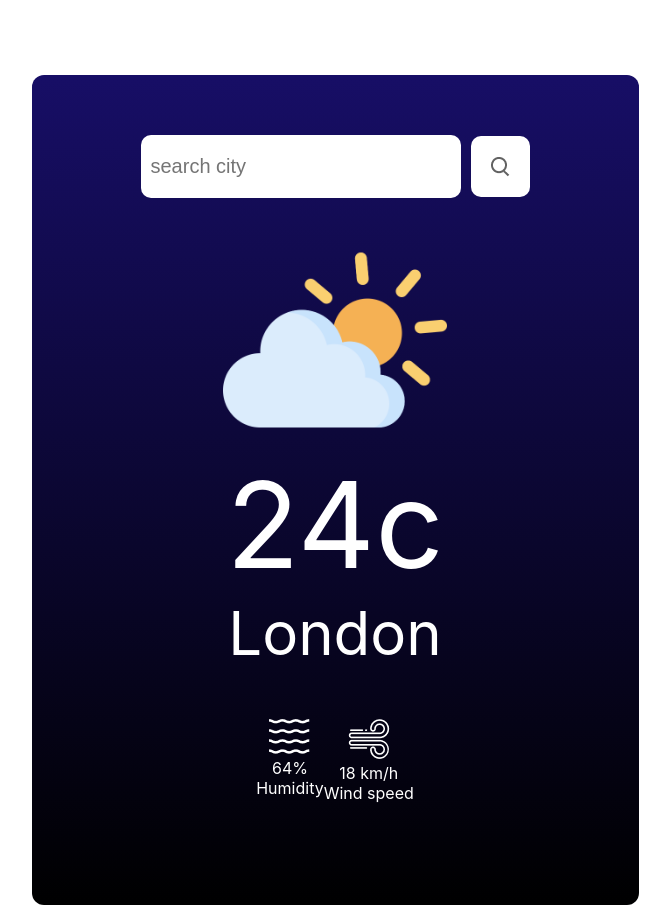
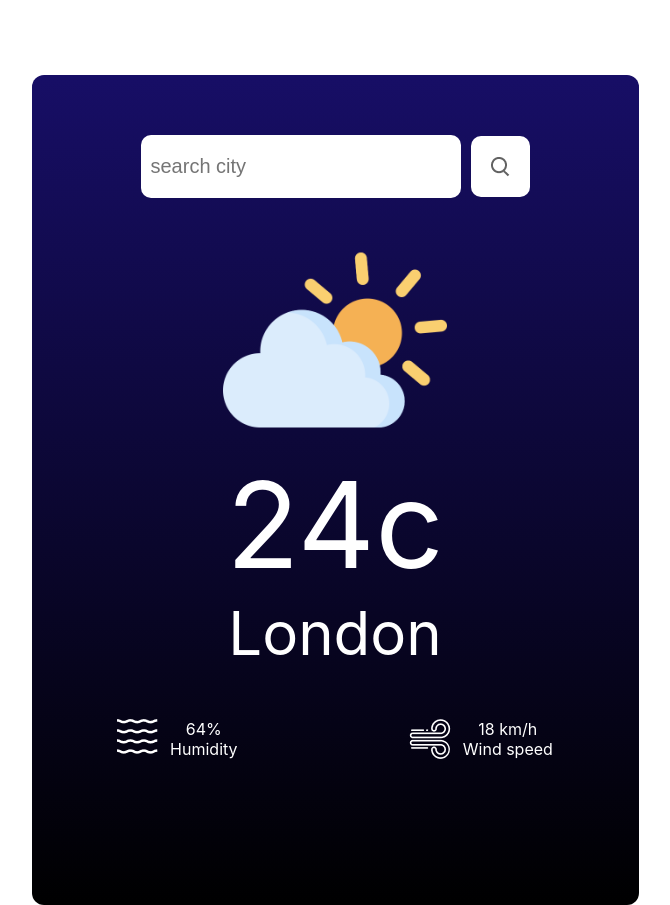
Before and after one commit to iamaliataie/react-weather-app, a React (Create React App) app: page / in a window 1280 px wide. Shown: the whole page, without its empty margins (305-975 px from the left). Built offline with nearby package versions, Linux system fonts and the light colour scheme.

Commit message:
.element

```diff
--- a/src/Components/WeatherApp/WeatherApp.css
+++ b/src/Components/WeatherApp/WeatherApp.css
@@ -60,3 +60,10 @@
     display: flex;
     justify-content: center;
 }
+
+.element {
+    margin: auto;
+    display: flex;
+    align-items: flex-start;
+    gap: 12px;
+}
```
